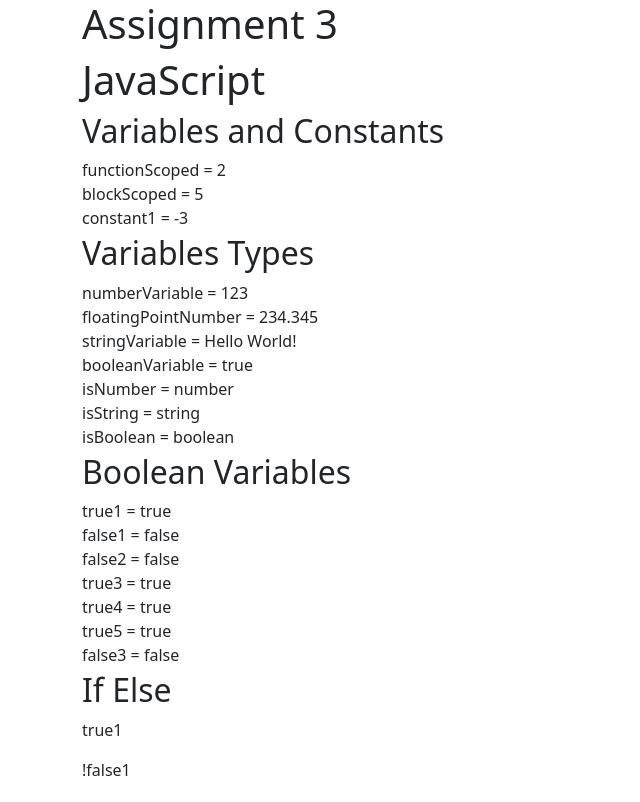
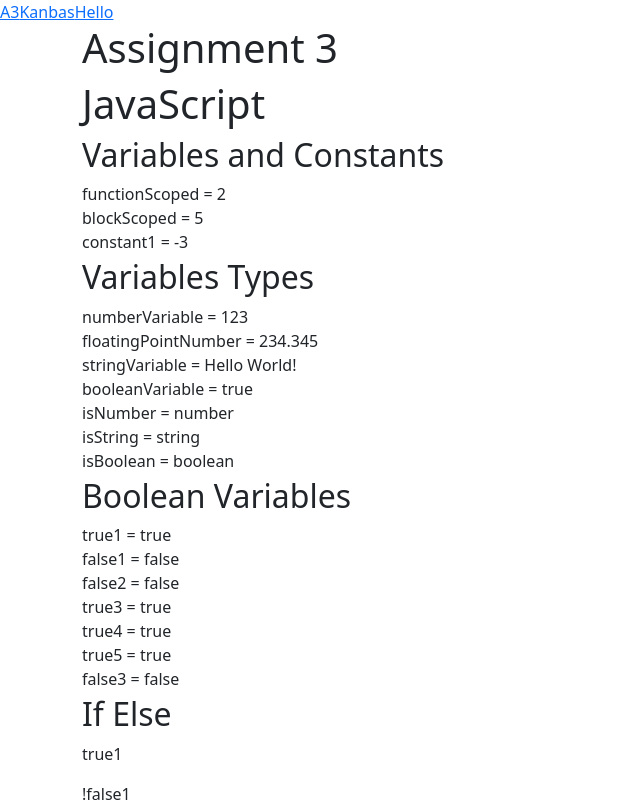
Before and after one commit to dnydlk/kanbas-react-web-app, a React (Create React App) app: page /#/Labs in a window 1280 px wide. Shown: the top 802 px of the page, without its empty margins (0-640 px from the left). Built offline with nearby package versions, Linux system fonts and the light colour scheme.

Commit message:
Add navigation links to components

```diff
--- a/src/App.tsx
+++ b/src/App.tsx
@@ -39,6 +39,7 @@
     <HashRouter>
       <div id="app">
         <Routes>
+          <Route path="/" element={<Navigate to="/Labs" />} />
           <Route path="/labs/*" element={<Labs />} />
           <Route path="/kanbas/*" element={<Kanbas />} />
           <Route path="/hello" element={<HelloWorld />} />
--- a/src/kanbas/index.tsx
+++ b/src/kanbas/index.tsx
@@ -1,6 +1,11 @@
+import { Link } from "react-router-dom";
+
 function Kanbas() {
   return (
     <div>
+      <Link to="/labs/a3">A3</Link>
+      <Link to="/kanbas">Kanbas</Link>
+      <Link to="/hello">Hello</Link>
       <h1>Kanbas</h1>
     </div>
   );
--- a/src/labs/a3/HelloWorld.tsx
+++ b/src/labs/a3/HelloWorld.tsx
@@ -1,5 +1,14 @@
+import { Link } from "react-router-dom";
+
 function HelloWorld() {
-  return <h1>Hello World!</h1>;
+  return (
+    <div>
+      <Link to="/labs/a3">A3</Link>
+      <Link to="/kanbas">Kanbas</Link>
+      <Link to="/hello">Hello</Link>
+      <h1>Hello World!</h1>
+    </div>
+  );
 }
 export default HelloWorld;
 
--- a/src/labs/index.tsx
+++ b/src/labs/index.tsx
@@ -1,7 +1,12 @@
 import Assignment3 from "./a3";
+import { Link } from "react-router-dom";
+
 function Labs() {
   return (
     <div id="labs">
+      <Link to="/labs/a3">A3</Link>
+      <Link to="/kanbas">Kanbas</Link>
+      <Link to="/hello">Hello</Link>
       <Assignment3 />
     </div>
   );
```
